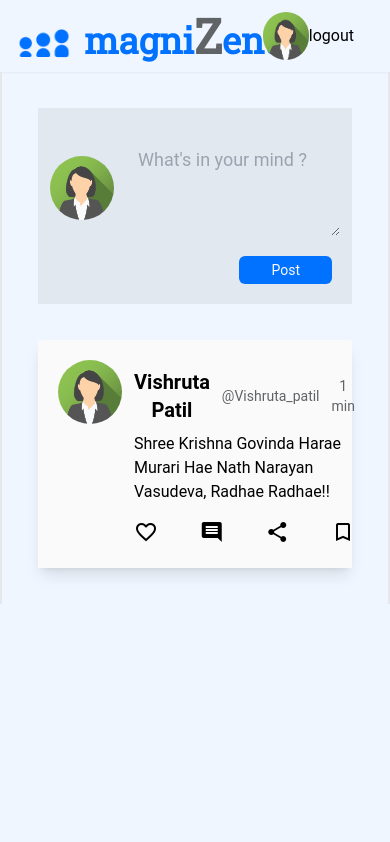
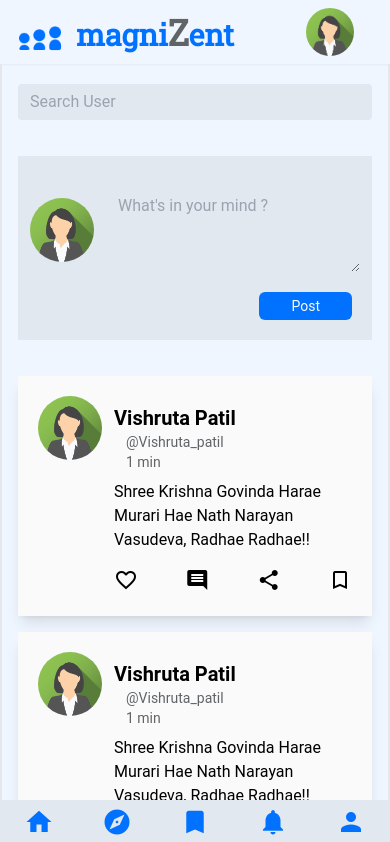
Before and after one commit to Vishruta-Patil/magniZent-Wired, a React (Create React App) app: page / in a window 390 px wide. Shown: the top 842 px of the page. Built offline with nearby package versions, Linux system fonts and the light colour scheme; no server answers; the database is empty; sample sign-in values are in the browser's storage.

Commit message:
feat: mobile responsive

```diff
--- a/src/components/Header/index.tsx
+++ b/src/components/Header/index.tsx
@@ -13,18 +13,22 @@ const Header = () => {
     <div className="p-2 pl-4 pr-9 flex justify-between shadow-sm items-center">
       <Link to="/">
         <div className="flex space-x-3 items-center">
-          <img src={icon} alt="" className="w-14 h-14" />
-          <h1 className="text-primary-color font-roboto font-bold text-4xl">
-            magni<span className="text-secondary-color text-5xl">Z</span>ent
+          <img src={icon} alt="" className="md:w-14 md:h-14 w-12 h-12" />
+          <h1 className="text-primary-color font-roboto font-bold md:text-4xl text-3xl">
+            magni<span className="text-secondary-color md:text-5xl text-4xl">Z</span>ent
           </h1>
         </div>
       </Link>
-      <SearchUser />
+      <SearchUser classnames="hidden md:block md:w-6/12"/>
+
+      {/* wierd */}
+      <div onClick={() => dispatch(logoutUser())}></div>
+
       <Link to={`/profile/${authToken}`}>
         <img src={avatar} alt="avatar" className="h-12 w-12 rounded-full"/>
       </Link>
 
-      <button onClick={() => dispatch(logoutUser())}>logout</button>
+
     </div>
   );
 };
--- a/src/components/Post/CreatePost.tsx
+++ b/src/components/Post/CreatePost.tsx
@@ -3,7 +3,7 @@ import { HeroBtn } from "components/common/button/HeroBtn";
 
 const CreatePost = () => {
   return (
-    <div className="bg-slate-200 p-3 m-9 relative">
+    <div className="bg-slate-200 p-3 my-9 md:m-9 m-4 relative">
       <div className="flex space-x-3 items-center mb-9">
         <img src={avatar} alt="avatar" className="h-16 w-16 rounded-full" />
         <textarea
@@ -12,7 +12,8 @@ const CreatePost = () => {
         w-full
         px-3
         py-1.5
-        text-lg
+        text-base
+        md:text-lg
         text-secondary-color
         m-5
         focus:outline-none
--- a/src/components/Post/PostCard.tsx
+++ b/src/components/Post/PostCard.tsx
@@ -2,10 +2,10 @@ import avatar from "assets/avatar.png";
 
 const PostCard = () => {
   return (
-    <div className="p-5 m-9 bg-white-neutral shadow-lg flex space-x-3 ">
+    <div className="p-5 md:m-9 m-4 bg-white-neutral shadow-lg flex space-x-3 ">
       <img src={avatar} alt="avatar" className="h-16 w-16 rounded-full" />
       <div>
-        <div className="flex space-x-3 items-center my-2">
+        <div className="flex flex-col md:flex-row space-x-3 md:items-center my-2 text-left">
           <p className="text-black text-xl font-semibold">Vishruta Patil</p>
           <p className="text-secondary-color text-sm">@Vishruta_patil</p>
           <p className="text-secondary-color text-sm">1 min</p>
--- a/src/components/Profile/UserProfile.tsx
+++ b/src/components/Profile/UserProfile.tsx
@@ -25,14 +25,17 @@ export const Userprofile = () => {
 
   return (
     <div>
-    <section className="p-7 m-9 mx-20 relative bg-white-neutral shadow-lg">
-      <div className="flex items-start">
-        <img src={avatar} alt="avatar" className="h-24 w-24 rounded-full" />
+    <section className="p-7 mt-9 m-4 relative bg-white-neutral shadow-lg space-x-3">
+      <div className="flex flex-col justify-center items-center md:items-start md:flex-row">
+        <img src={avatar} alt="avatar" className="md:h-24 md:w-24 h-28 md:m-0 m-5 w-28 rounded-full" />
 
-          <div className="ml-5 text-left text-secondary-color ">
+          <div className="flex flex-col justify-center items-center md:block ml-5 text-left text-secondary-color">
+            <div className="flex gap-4 items-center md:block">
             <p className="text-2xl text-primary-color font-semibold  mb-1">
               {data?.name}
             </p>
+            <span className="material-icons block cursor-pointer md:hidden" onClick={() => setUserProfileModal(!userProfileModal)}>edit</span>
+            </div>
             <p className="text-lg mb-1">@{data?.username}</p>
             <p className="mb-1 text-lg">Solving problems through code</p>
             <p className="mb-1 text-lg">vishrutapatil.netlify.app</p>
@@ -43,8 +46,9 @@ export const Userprofile = () => {
               <p>15 Following</p>
             </div>
             <HeroBtn classnames="w-11/12 mt-3" eventHandler={() => dispatch(logoutUser())}>Logout</HeroBtn>
+
           </div>
-          <OutlineBtn classnames="ml-auto text-lg" eventHandler={() => setUserProfileModal(!userProfileModal)}>Edit Profile</OutlineBtn>
+          <OutlineBtn classnames="hidden ml-auto text-base px-1 md:block" eventHandler={() => setUserProfileModal(!userProfileModal)}>Edit Profile</OutlineBtn>
 
       </div>
     </section>
--- a/src/components/common/search/SearchUser.tsx
+++ b/src/components/common/search/SearchUser.tsx
@@ -1,10 +1,9 @@
-const SearchUser = () => {
+const SearchUser = ({classnames} : {classnames:string}) => {
   return (
       <input
         placeholder="Search User"
-        className="
+        className={`
       bg-slate-200
-        w-6/12
         px-3
         py-1.5
         text-base
@@ -12,9 +11,8 @@ const SearchUser = () => {
         rounded
         m-5
         focus:outline-none
-        hidden
-        md:block
-      "
+        ${classnames}
+      `}
       />
 
   );
--- a/src/pages/home/index.tsx
+++ b/src/pages/home/index.tsx
@@ -10,6 +10,7 @@ import { useAppDispatch, useAppSelector } from "hooks";
 import { Userprofile } from "components/Profile/UserProfile";
 import { UpdateProfileModal } from "components/Profile/UpdateProfileModal";
 import { getAllUsers } from "services/authService";
+import SearchUser from "components/common/search/SearchUser";
 
 const Home = () => {
   const navigate = useNavigate()
@@ -26,8 +27,6 @@ const Home = () => {
     dispatch(getAllUsers())
   }, [])
 
-  console.log({userId}, {allUsers})
-
   return (
     <div className="grid grid-cols-8 h-100">
       <h1 className="col-span-8">
@@ -37,9 +36,13 @@ const Home = () => {
         <Drawer />
       </div>
       <div className="relative xs:col-span-8 md:col-span-6 lg:col-span-4 border-l-2 border-r-2">
+        <SearchUser classnames="md:hidden w-11/12 mx-auto block"/>
         <CreatePost />
         <PostCard />
-
+        <PostCard />
+        <PostCard />
+        <PostCard />
+        <PostCard />
       </div>
       <div className="hidden lg:block col-span-2">
         <UserSidebar />
@@ -47,6 +50,14 @@ const Home = () => {
       {/* <div className="col-span-8 p-3 bg-green-100">
         <Footer />
       </div> */}
+
+      <div className="md:hidden fixed bottom-0 left-0 right-0 bg-slate-200 py-1 flex justify-around text-primary-color">
+        <span className="material-icons text-3xl">home</span>
+        <span className="material-icons text-3xl">explore</span>
+        <span className="material-icons text-3xl">bookmark</span>
+        <span className="material-icons text-3xl">notifications</span>
+        <span className="material-icons text-3xl">person</span>
+      </div>
     </div>
   );
 };
--- a/src/redux/slices/authSlice.ts
+++ b/src/redux/slices/authSlice.ts
@@ -53,7 +53,7 @@ export const authSlice = createSlice({
     [loginInUser.fulfilled]: (state, action) => {
       state.authStatus = "fulfilled";
       state.authToken = action.payload;
-      localStorage.setItem("authToken", JSON.stringify(state.authToken));
+      localStorage.setItem("authToken", state.authToken)
     },
     [loginInUser.rejected]: (state) => {
       state.authStatus = "rejected";
@@ -65,7 +65,7 @@ export const authSlice = createSlice({
     [signInUser.fulfilled]: (state, action) => {
       state.authStatus = "fulfilled";
       state.authToken = action.payload;
-      localStorage.setItem("authToken", JSON.stringify(state.authToken));
+      localStorage.setItem("authToken", state.authToken)
       // state.userId = action.payload.id
     },
     [signInUser.rejected]: (state) => {
--- a/src/services/authService.ts
+++ b/src/services/authService.ts
@@ -5,7 +5,7 @@ import {
   signInWithEmailAndPassword,
 } from "firebase/auth";
 import { toast } from "react-toastify";
-import { collection, addDoc, getDocs } from "firebase/firestore";
+import { collection, addDoc, getDocs, doc } from "firebase/firestore";
 import { db } from "firebase-config";
 import { getUserCredentials } from "redux/slices/authSlice";
 
@@ -88,6 +88,9 @@ export const loginInUser = (createAsyncThunk as any)(
         const name = "John Doekar"
         dispatch(getUserCredentials({id, name, email}))
 
+        const test = doc(db,"users", "4Tsux7KHujNCyv8kLRJF")
+        console.log({test})
+
         toast.success("Logged in sucessfully!");
         return id;
       } else {
--- a/src/types/auth.types.ts
+++ b/src/types/auth.types.ts
@@ -8,7 +8,7 @@ export type userDetailsType = {
 };
 
 export interface AuthState {
-  authToken: string | null;
+  authToken: any;
   authStatus: string;
   userId: string;
   name: string;
```
